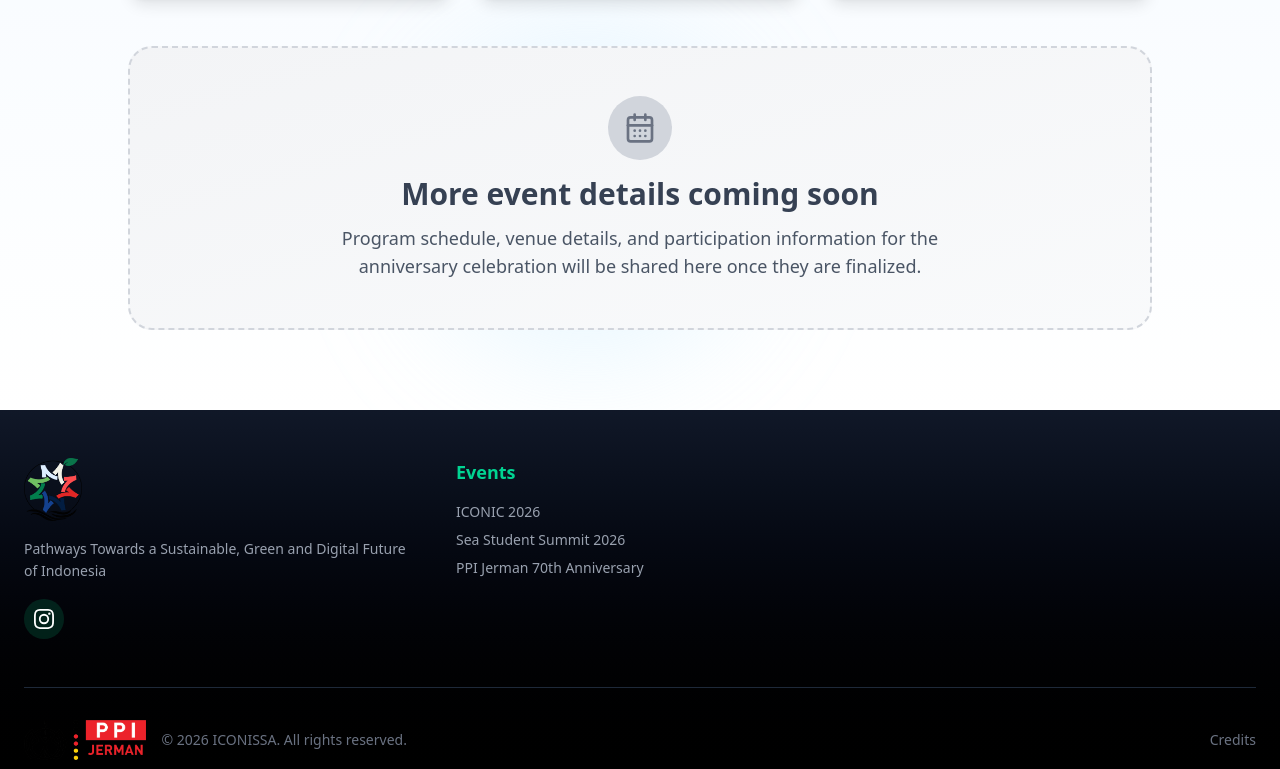
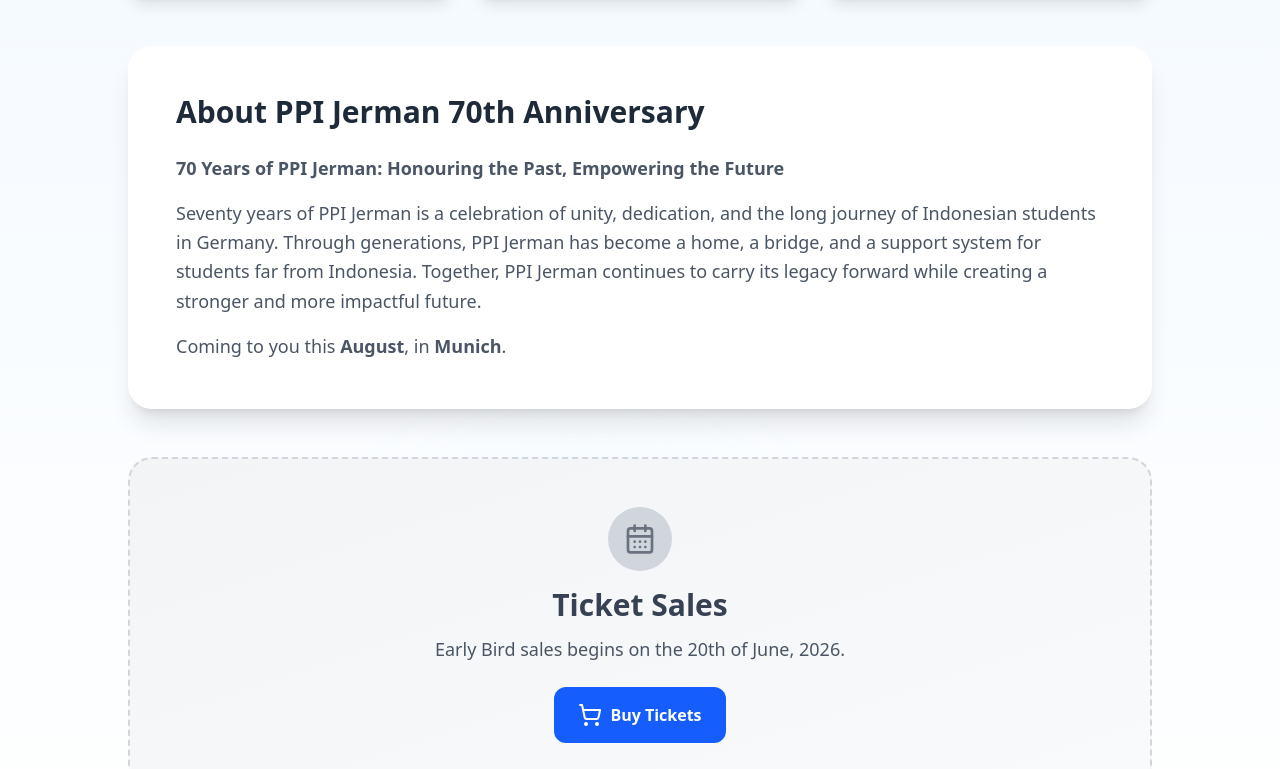
Before and after one commit to ppijerman/iconissa-26, a Next.js app: page /ppij-70th-anniversary in a window 1280 px wide. Shown: the part 891-1660 px from the top of the page. Built offline with nearby package versions, Linux system fonts and the light colour scheme; no server answers.

Commit message:
feat(ticketing): added pop up ticket widget for anniv

```diff
--- a/src/components/PPIJAnniversary/PPIJAnnivContent.tsx
+++ b/src/components/PPIJAnniversary/PPIJAnnivContent.tsx
@@ -1,7 +1,11 @@
+"use client";
+
 import { ppij70thLogo } from "@/src/assets";
 import Image from "next/image";
-import type { ReactNode } from "react";
-import { CalendarDays, MapPin } from "lucide-react";
+import { useState, type ReactNode } from "react";
+import { CalendarDays, MapPin, ShoppingCart } from "lucide-react";
+import Script from "next/script";
+import Dialog from "../ui/Dialog";
 
 type AnniversaryDetail = {
 	description: string;
@@ -14,7 +18,7 @@ const anniversaryDetails: AnniversaryDetail[] = [
 		icon: <CalendarDays className="h-5 w-5 text-white" />,
 	},
 	{
-    description: "TU Munchen, Munich, Germany",
+		description: "Technikum, Munich, Germany",
 		icon: <MapPin className="h-5 w-5 text-white" />,
 	},
 	{
@@ -56,8 +60,37 @@ function renderAnniversaryDetailCard(anniversaryDetail: AnniversaryDetail) {
 }
 
 function PPIJAnnivContent() {
+	const [modalOpen, setModalOpen] = useState<boolean>(false);
+
 	return (
 		<section className="relative overflow-hidden px-4 py-12 md:px-6 md:py-20">
+			<Dialog
+				onClose={() => {
+					setModalOpen(false);
+				}}
+				open={modalOpen}
+			>
+				<div className="tt-widget">
+					<div className="tt-widget-fallback w-full overflow-hidden">
+						<iframe
+							src="https://www.tickettailor.com/checkout/new-session/id/8487958/chk/7c87/?ref=website_widget&show_search_filter=true&show_date_filter=true&show_sort=true"
+							className="w-full h-[600px] border-0"
+							frameBorder="0"
+						/>
+					</div>
+					<Script
+						src="https://cdn.tickettailor.com/js/widgets/min/widget.js"
+						data-url="https://www.tickettailor.com/checkout/new-session/id/8487958/chk/7c87/?ref=website_widget&show_search_filter=true&show_date_filter=true&show_sort=true"
+						data-type="inline"
+						data-inline-minimal="false"
+						data-inline-show-logo="true"
+						data-inline-bg-fill="false"
+						data-inline-inherit-ref-from-url-param=""
+						data-inline-ref="website_widget"
+					/>
+				</div>
+			</Dialog>
+
 			<div className="pointer-events-none absolute inset-0 overflow-hidden">
 				<div className="absolute left-1/4 top-0 h-96 w-96 rounded-full bg-cyan-300/30 blur-3xl" />
 				<div className="absolute right-1/4 top-0 h-96 w-96 rounded-full bg-blue-300/30 blur-3xl" />
@@ -83,17 +116,48 @@ function PPIJAnnivContent() {
 							PPI Jerman 70th Anniversary
 						</h1>
 						<h2 className="text-xl font-semibold leading-tight text-gray-700 sm:text-2xl md:text-3xl">
-              70 Years of PPI Jerman: Honouring the Past, Empowering the Future
+							70 Years of PPI Jerman: Honouring the Past,
+							Empowering the Future
 						</h2>
 						<p className="mx-auto max-w-3xl text-lg leading-relaxed text-gray-700 md:text-xl">
-              A commemorative celebration of PPI Jerman&apos;s seven-decade
-              journey in fostering community, leadership, and contribution
-              among Indonesian students in Germany.
+							A commemorative celebration of PPI Jerman&apos;s
+							seven-decade journey in fostering community,
+							leadership, and contribution among Indonesian
+							students in Germany.
 						</p>
 					</div>
 
 					<div className="grid grid-cols-1 gap-6 md:grid-cols-3">
 						{anniversaryDetails.map(renderAnniversaryDetailCard)}
+					</div>
+				</section>
+
+				<section className="rounded-3xl bg-white p-8 shadow-xl md:p-12">
+					<h2 className="mb-6 text-2xl font-bold text-gray-800 md:text-3xl">
+						About PPI Jerman 70th Anniversary
+					</h2>
+					<div className="space-y-4 text-lg leading-relaxed text-gray-600">
+						<p>
+							<strong>
+								{" "}
+								70 Years of PPI Jerman: Honouring the Past,
+								Empowering the Future
+							</strong>{" "}
+						</p>
+						<p>
+							Seventy years of PPI Jerman is a celebration of
+							unity, dedication, and the long journey of
+							Indonesian students in Germany. Through generations,
+							PPI Jerman has become a home, a bridge, and a
+							support system for students far from Indonesia.
+							Together, PPI Jerman continues to carry its legacy
+							forward while creating a stronger and more impactful
+							future.
+						</p>
+						<p>
+							Coming to you this <strong>August</strong>, in{" "}
+							<strong>Munich</strong>.
+						</p>
 					</div>
 				</section>
 
@@ -103,13 +167,20 @@ function PPIJAnnivContent() {
 							<CalendarDays className="h-8 w-8 text-gray-500" />
 						</div>
 						<h2 className="mb-3 text-2xl font-bold text-gray-700 md:text-3xl">
-              More event details coming soon
+							Ticket Sales
 						</h2>
-            <p className="text-lg text-gray-600">
-              Program schedule, venue details, and participation information
-              for the anniversary celebration will be shared here once they are
-              finalized.
+						<p className="text-lg text-gray-600 mb-6">
+							Early Bird sales begins on the 20th of June, 2026.
 						</p>
+						<div
+							onClick={() => {
+								setModalOpen(true);
+							}}
+							className="inline-flex items-center gap-2 rounded-xl bg-blue-600 px-6 py-4 font-semibold text-white transition-colors hover:bg-blue-800"
+						>
+							<ShoppingCart />
+							<button>Buy Tickets</button>
+						</div>
 					</div>
 				</section>
 			</div>
--- /dev/null
+++ b/src/components/ui/Dialog.tsx
@@ -0,0 +1,43 @@
+"use client";
+
+import { CircleX } from "lucide-react";
+import { useEffect } from "react";
+
+type DialogProps = {
+	open: boolean;
+	onClose: () => void;
+	children: React.ReactNode;
+};
+
+export default function Dialog({ open, onClose, children }: DialogProps) {
+	useEffect(() => {
+		document.body.style.overflow = open ? "hidden" : "";
+		return () => {
+			document.body.style.overflow = "";
+		};
+	}, [open]);
+
+	if (!open) return null;
+
+	return (
+		<div className="fixed inset-0 z-50 flex items-center justify-center">
+			{/* Backdrop — blocks all interaction with the page behind */}
+			<div className="fixed inset-0 bg-gray-800/50" onClick={onClose} />
+			{/* Dialog content */}
+			<div className="relative z-10 m-auto h-fit rounded-xl w-fit bg-white">
+				<div className="flex flex-row justify-between mb-4 pt-2 px-5">
+					<span className="flex-9" />
+					<button
+						onClick={onClose}
+						className="mb-2 py-1 px-2 cursor-pointer rounded border-none w-8 h-8 font-bold bg-red-600 text-white"
+					>
+						<CircleX />
+					</button>
+				</div>
+				<div className="w-125 max-w-full border-0 flex flex-col">
+					{children}
+				</div>
+			</div>
+		</div>
+	);
+}
```
Lines whose indentation alone changed are shown as unchanged.
